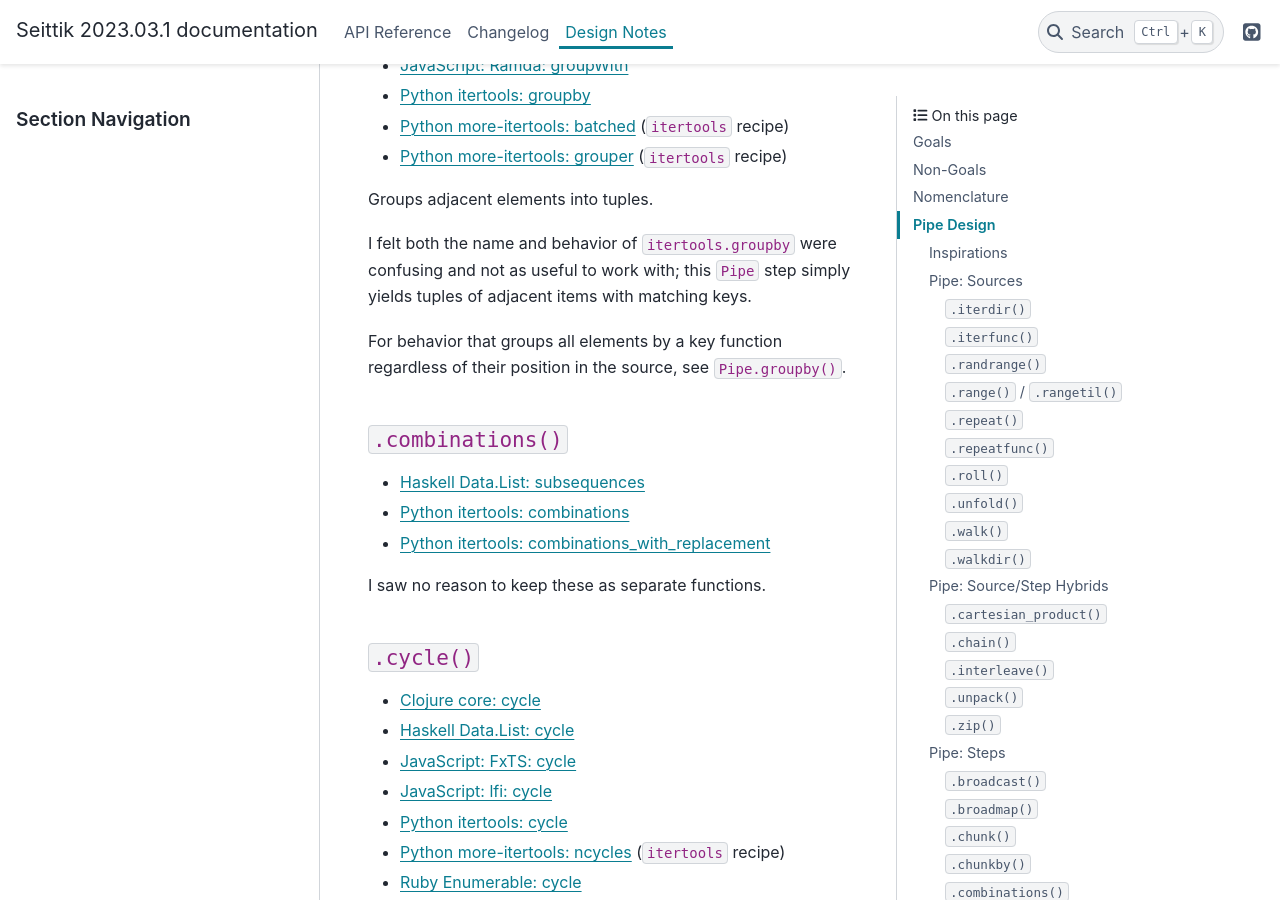
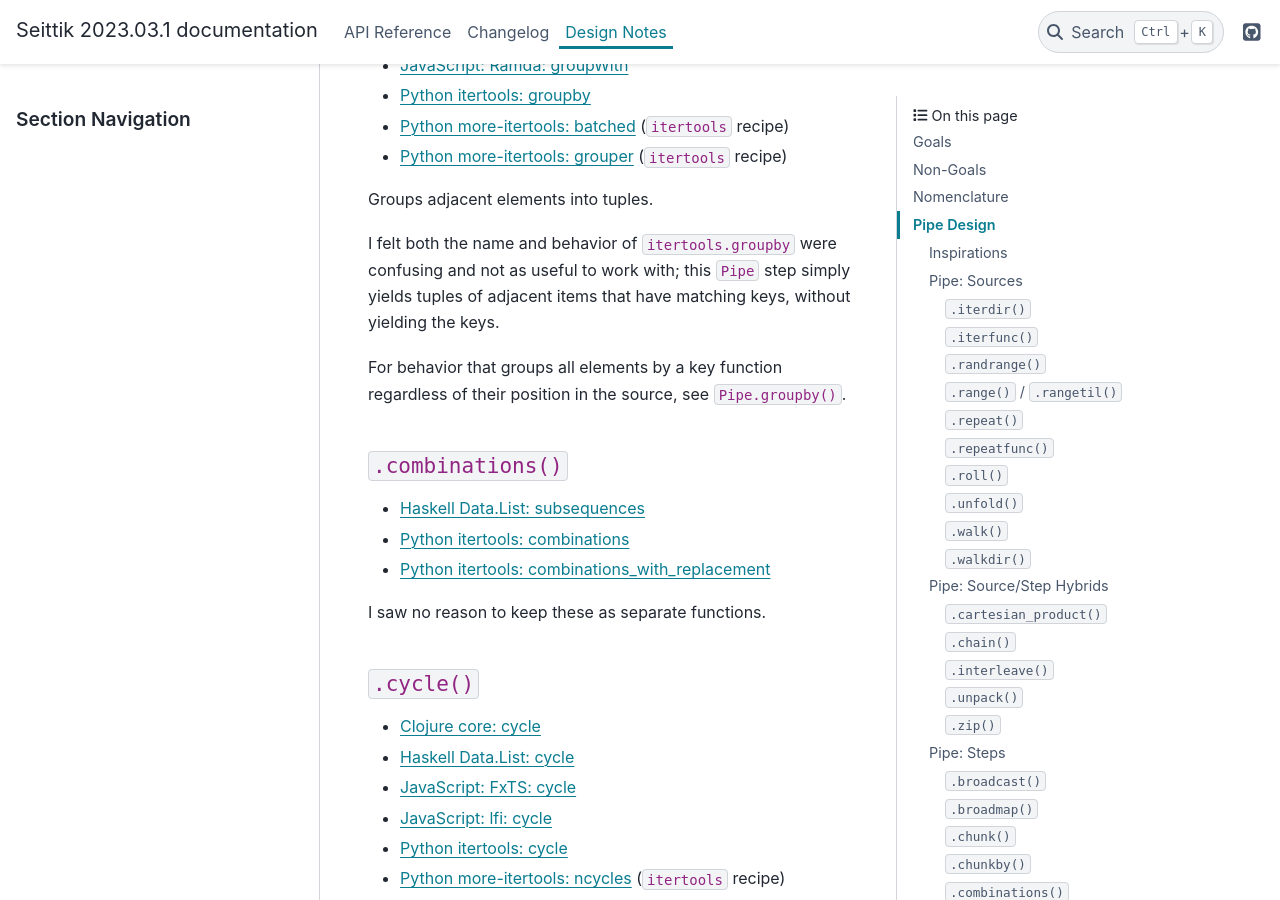
Before and after one commit to alchemicalhydra/seittik, a Sphinx documentation site: the page built from doc/design-notes.md, in a window 1280 px wide and 900 px high, scrolled down 12837 px. Built offline with Sphinx 7.4.7 and the PyData theme 0.15.4, drawn with Linux system fonts in a browser that asks for light colours; pages that are not in the unit, such as notebooks, are missing from menus.

Commit message:
docs: Tweak design wording for Pipe.chunkby

```diff
--- a/doc/design-notes.md
+++ b/doc/design-notes.md
@@ -466,7 +466,7 @@ Groups adjacent elements into tuples.
 
 I felt both the name and behavior of `itertools.groupby` were confusing
 and not as useful to work with; this `Pipe` step simply yields tuples of
-adjacent items with matching keys.
+adjacent items that have matching keys, without yielding the keys.
 
 For behavior that groups all elements by a key function regardless of
 their position in the source, see {py:meth}`Pipe.groupby`.
```
